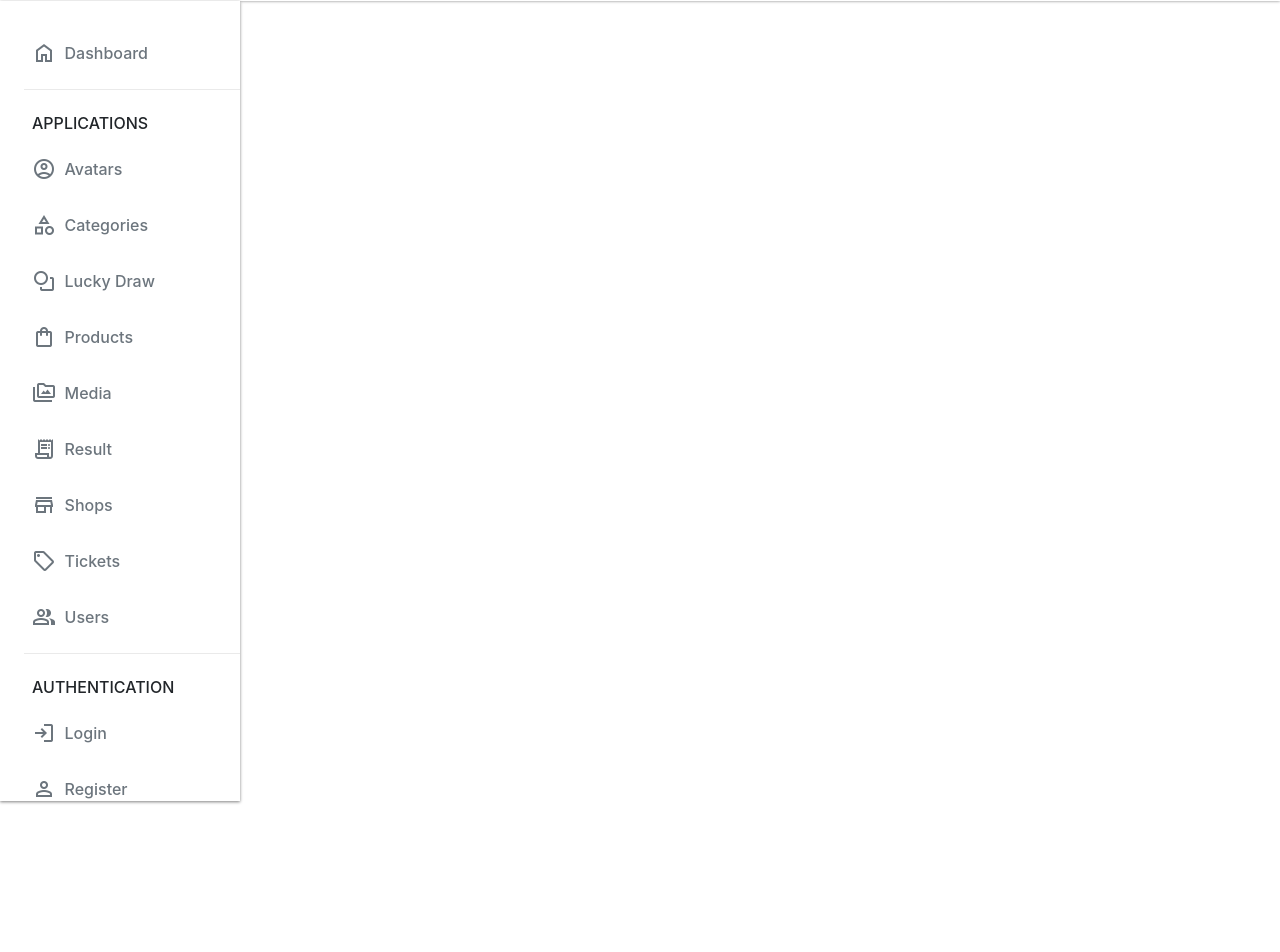
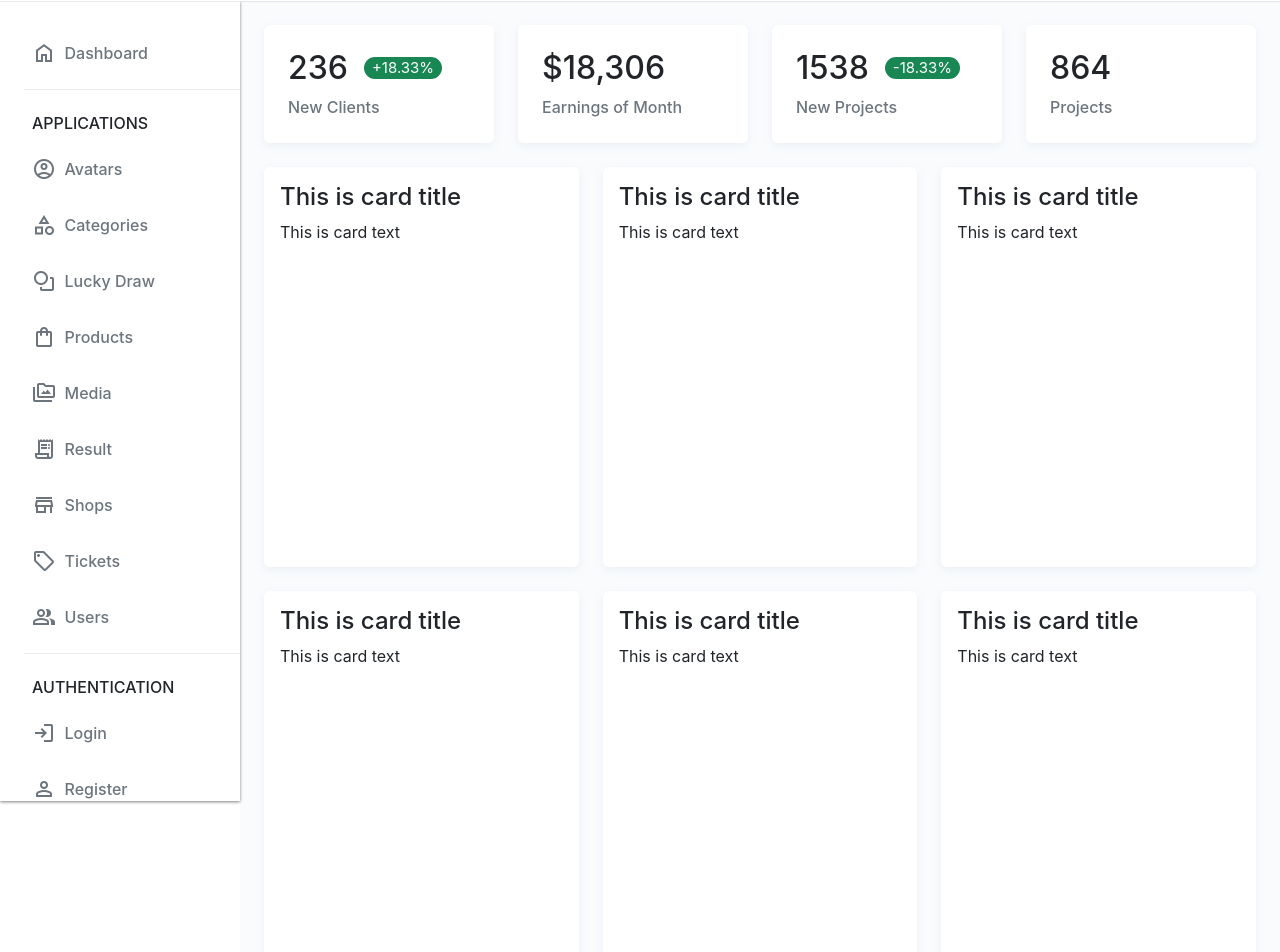
Before and after one commit to Min276/lucky-star-admin-panel, a React (Create React App) app: page / in a window 1280 px wide. Shown: the part 79-1031 px from the top of the page. Before the commit the page ends 800 px from the top, so only its background shows below. Built offline with nearby package versions, Linux system fonts and the light colour scheme; the HTML template or start-up script is replaced by a standard one.

Commit message:
dashboard layout ui done

```diff
--- a/src/App.jsx
+++ b/src/App.jsx
@@ -1,12 +1,16 @@
-import CountCardComponent from "./components/CountCards";
-import Layout from "./components/Layout"
+import CountCardsSection from "./components/CountCards";
+import EmptyCards from "./components/EmptyCards";
+import Footer from "./components/Footer";
+import Layout from "./components/Layout";
 
 const App = () => {
-    return(
-        <Layout>
-            <CountCardComponent />
-        </Layout>
-    )
-}
+  return (
+    <Layout>
+      <CountCardsSection />
+      <EmptyCards />
+      <Footer />
+    </Layout>
+  );
+};
 
 export default App;
--- a/src/components/CountCards/CountCardComponent/index.jsx
+++ b/src/components/CountCards/CountCardComponent/index.jsx
@@ -1,21 +1,26 @@
-const CountCardComponent = ({data, index}) => {
-    return(
-        <div className="card" key={index}>
+const CountCardComponent = ({ data, index }) => {
+  return (
+    <div
+      className="card p-2 w-100"
+      key={index}
+      style={{ border: 0, boxShadow: "0 3px 9px 0 rgb(169 184 200 / 15%)" }}
+    >
       <div className="card-body">
         <div className="d-flex align-items-center">
-             <h2 className="card-title">
-                {data.title}
-             </h2>
-             <span className="bg-primary rounded-pill">
+          <h2 className="card-title me-3 mb-0">{data.title}</h2>
+          {data.status && (
+            <span
+              className="bg-success px-2 text-white rounded-pill"
+              style={{ fontSize: "15px" }}
+            >
               {data.status}
             </span>
+          )}
         </div>
-             <p className="card-text">
-                {data.text}
-             </p>
+        <p className="card-text mt-2 text-secondary fw-medium">{data.text}</p>
       </div>
     </div>
-    )
-}
+  );
+};
 
 export default CountCardComponent;
--- a/src/components/CountCards/index.jsx
+++ b/src/components/CountCards/index.jsx
@@ -1,16 +1,18 @@
-import { countCardData } from "../../data"
+import { countCardData } from "../../data";
+import CountCardComponent from "./CountCardComponent";
 
-const CountCardComponent = () => {
-    return(
-        <div>
+const CountCardsSection = () => {
+  return (
+    <div className="d-flex mt-4 align-items-center justify-content-center">
+      <div className="row w-100" style={{ rowGap: "1rem" }}>
         {countCardData.map((data, index) => (
-            <CountCardComponent
-                data={data}
-                key={index}
-            />
+          <div className="col-12 col-md-6 col-xl-3">
+            <CountCardComponent data={data} key={index} />
+          </div>
         ))}
-        </div>
-    )
-}
+      </div>
+    </div>
+  );
+};
 
-export default CountCardComponent;
+export default CountCardsSection;
--- /dev/null
+++ b/src/components/EmptyCards/index.jsx
@@ -0,0 +1,100 @@
+const EmptyCards = () => {
+  return (
+    <div className="d-flex mt-4 align-items-center justify-content-center">
+      <div className="row w-100" style={{ rowGap: "1.5rem" }}>
+        <div className="col-12 col-md-6 col-xl-4">
+          <div
+            className="card"
+            style={{
+              border: 0,
+              boxShadow: "0 3px 9px 0 rgb(169 184 200 / 15%)",
+              height: "25rem",
+            }}
+          >
+            <div className="card-body">
+              <h2 className="card-title h4">This is card title</h2>
+              <p className="card-text">This is card text</p>
+            </div>
+          </div>
+        </div>
+        <div className="col-12 col-md-6 col-xl-4">
+          <div
+            className="card"
+            style={{
+              border: 0,
+              boxShadow: "0 3px 9px 0 rgb(169 184 200 / 15%)",
+              height: "25rem",
+            }}
+          >
+            <div className="card-body">
+              <h2 className="card-title h4">This is card title</h2>
+              <p className="card-text">This is card text</p>
+            </div>
+          </div>
+        </div>
+        <div className="col-12 col-md-6 col-xl-4">
+          <div
+            className="card"
+            style={{
+              border: 0,
+              boxShadow: "0 3px 9px 0 rgb(169 184 200 / 15%)",
+              height: "25rem",
+            }}
+          >
+            <div className="card-body">
+              <h2 className="card-title h4">This is card title</h2>
+              <p className="card-text">This is card text</p>
+            </div>
+          </div>
+        </div>
+        <div className="col-12 col-md-6 col-xl-4">
+          <div
+            className="card"
+            style={{
+              border: 0,
+              boxShadow: "0 3px 9px 0 rgb(169 184 200 / 15%)",
+              height: "25rem",
+            }}
+          >
+            <div className="card-body">
+              <h2 className="card-title h4">This is card title</h2>
+              <p className="card-text">This is card text</p>
+            </div>
+          </div>
+        </div>
+        <div className="col-12 col-md-6 col-xl-4">
+          <div
+            className="card"
+            style={{
+              border: 0,
+              boxShadow: "0 3px 9px 0 rgb(169 184 200 / 15%)",
+              height: "25rem",
+            }}
+          >
+            <div className="card-body">
+              <h2 className="card-title h4">This is card title</h2>
+              <p className="card-text">This is card text</p>
+            </div>
+          </div>
+        </div>
+        <div className="col-12 col-md-6 col-xl-4">
+          <div
+            className="card"
+            style={{
+              border: 0,
+              boxShadow: "0 3px 9px 0 rgb(169 184 200 / 15%)",
+              height: "25rem",
+            }}
+          >
+            <div className="card-body">
+              <h2 className="card-title h4">This is card title</h2>
+              <p className="card-text">This is card text</p>
+            </div>
+          </div>
+        </div>
+      </div>
+    </div>
+  );
+};
+
+export default EmptyCards;
--- /dev/null
+++ b/src/components/Footer/index.jsx
@@ -0,0 +1,12 @@
+const Footer = () => {
+  return (
+    <div className="pt-5 pb-2 text-center">
+      <p className="fw-medium text-secondary">
+        Copyright &copy; 2023 Digital Cloud Technology. All rights reserved by
+        Lucky Star.
+      </p>
+    </div>
+  );
+};
+
+export default Footer;
--- a/src/components/Layout/index.jsx
+++ b/src/components/Layout/index.jsx
@@ -1,16 +1,21 @@
-import NavBar from "../NavBar"
+import NavBar from "../NavBar";
 import SideBarNav from "../SideBarNav";
 
-const Layout = ({children}) => {
-    return(
-        <div>
-            <NavBar />
-            <SideBarNav />
-            {/* <div>
-            {children}
-            </div> */}
+const Layout = ({ children }) => {
+  return (
+    <div>
+      <NavBar />
+      <div className="d-flex" style={{ paddingTop: "5rem" }}>
+        <SideBarNav />
+        <div
+          className="d-block w-100"
+          style={{ marginLeft: "240px", background: "#f9fbfd" }}
+        >
+          <div className="container">{children}</div>
         </div>
-    )
-}
+      </div>
+    </div>
+  );
+};
 
 export default Layout;
--- a/src/components/NavBar/index.jsx
+++ b/src/components/NavBar/index.jsx
@@ -1,8 +1,8 @@
 const NavBar = () => {
   return (
-    <div
-      className="navbar navbar-expand-sm bg-white"
-      style={{ boxShadow: "0 0  3px grey" }}
+    <nav
+      className="navbar navbar-expand-sm fixed-top bg-white"
+      style={{ boxShadow: "0 0  1px grey" }}
     >
       <div className="d-flex px-4 w-100 justify-content-between align-items-center">
         <a href="/" className="navbar-brand text-danger fw-semibold">
@@ -48,7 +48,7 @@ const NavBar = () => {
           </li>
         </ul>
       </div>
-    </div>
+    </nav>
   );
 };
 
```
Lines whose indentation alone changed are shown as unchanged.
